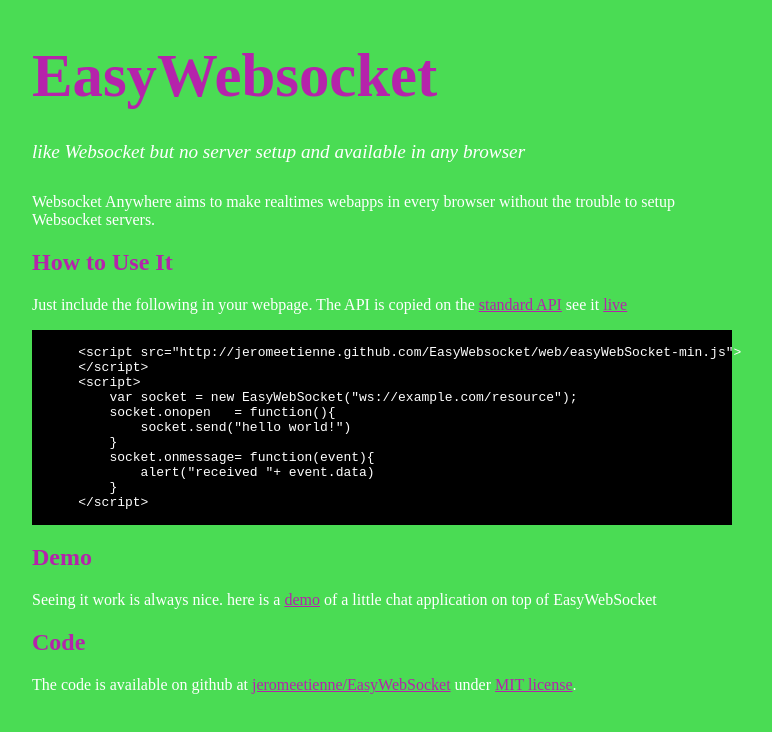
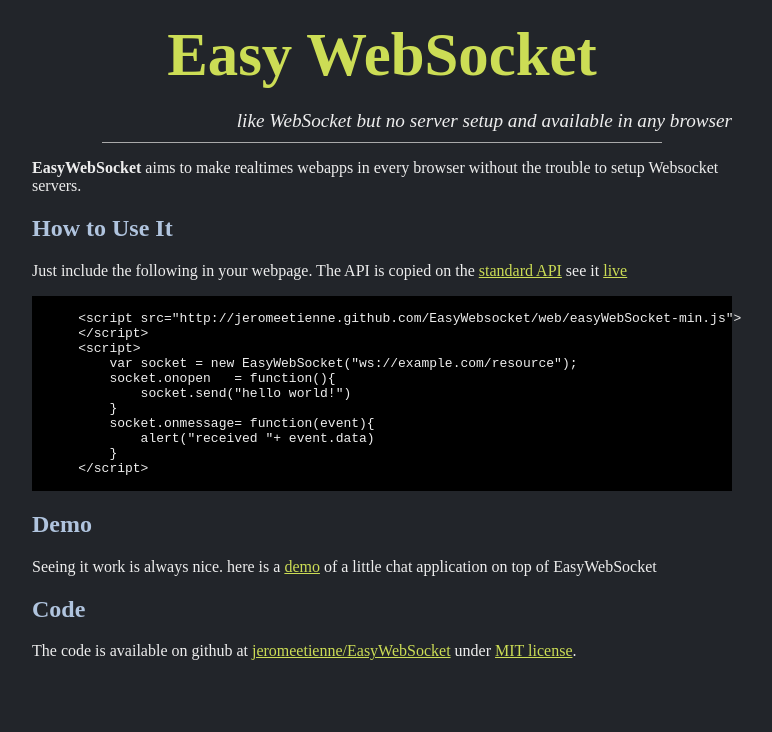
Before and after one commit to jeromeetienne/EasyWebsocket, a plain HTML site: page index.html in a window 1280 px wide. Shown: the whole page, without its empty margins (258-1030 px from the left). Drawn offline with Linux system fonts and the light colour scheme.

Commit message:
Another deployement

```diff
--- a/index.html
+++ b/index.html
@@ -7,42 +7,59 @@
 	<style type="text/css">
 	body {
 		margin-top: 1.0em;
-		background-color: #4adc54;
+		background-color: #22252A;
 		font-family: "Helvetica,Arial,FreeSans";
-		color: #ffffff;
+		color: #EEE;
 	}
 	#container {
 		margin: 0 auto;
 		width: 700px;
 	}
 	h1 {
-		font-size: 3.8em;
-		color: #b523ab;
-		margin-bottom: 3px;
+		font-size	: 3.8em;
+		text-align	: center;
+		margin-top	: 20px;
+		margin-bottom	: 20px;
 	}
 	h1 .small { font-size: 0.4em; }
-	h1 a { text-decoration: none }
-	h2 { font-size: 1.5em; color: #b523ab; }
-	h3 { text-align: center; color: #b523ab; }
-	a { color: #b523ab; }
-	.description { font-size: 1.2em; margin-bottom: 30px; margin-top: 30px; font-style: italic;}
-	pre { background: #000; color: #fff; padding: 15px;}
+	h1 a {
+		color		: #cd5;
+		text-decoration: none
+	}
+	h2 {
+		font-size: 1.5em; color: lightSteelBlue;
+	}
+	h3 {
+		text-align: center; color: #b523ab;
+	}
+	a { color: #cd5; }
+	.description {
+		font-size: 1.2em;
+		margin-bottom: 10px;
+		margin-top: 10px;
+		font-style: italic;
+		text-align: right;
+	}
+	pre {
+		background: #000;
+		color: #EEE;
+		padding: 15px;
+	}
 	hr { border: 0; width: 80%; border-bottom: 1px solid #aaa}
 	.footer { text-align:center; padding-top:30px; font-style: italic; }
 	</style>
-
 </head>
-
 <body>
 	<div id="container">
 		<h1>
-			<a href="http://github.com/jeromeetienne/EasyWebsocket">EasyWebsocket</a>
+			<a href="http://jeromeetienne.github.com/EasyWebsocket">Easy WebSocket</a>
 		</h1>
 		<div class="description">
-			like Websocket but no server setup and available in any browser
+			like WebSocket but no server setup and available in any browser
 		</div>
+		<hr>
 		<p>
-		Websocket Anywhere aims to make realtimes webapps in every browser without the trouble
+		<b>EasyWebSocket</b> aims to make realtimes webapps in every browser without the trouble
 		to setup Websocket servers.
 		</p>
 
```
